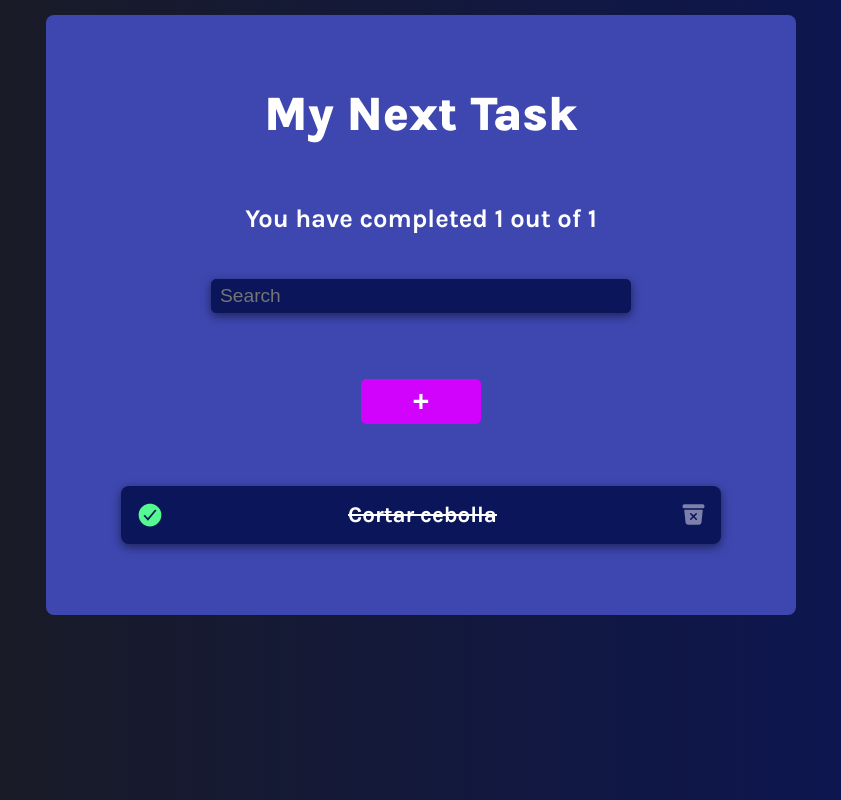
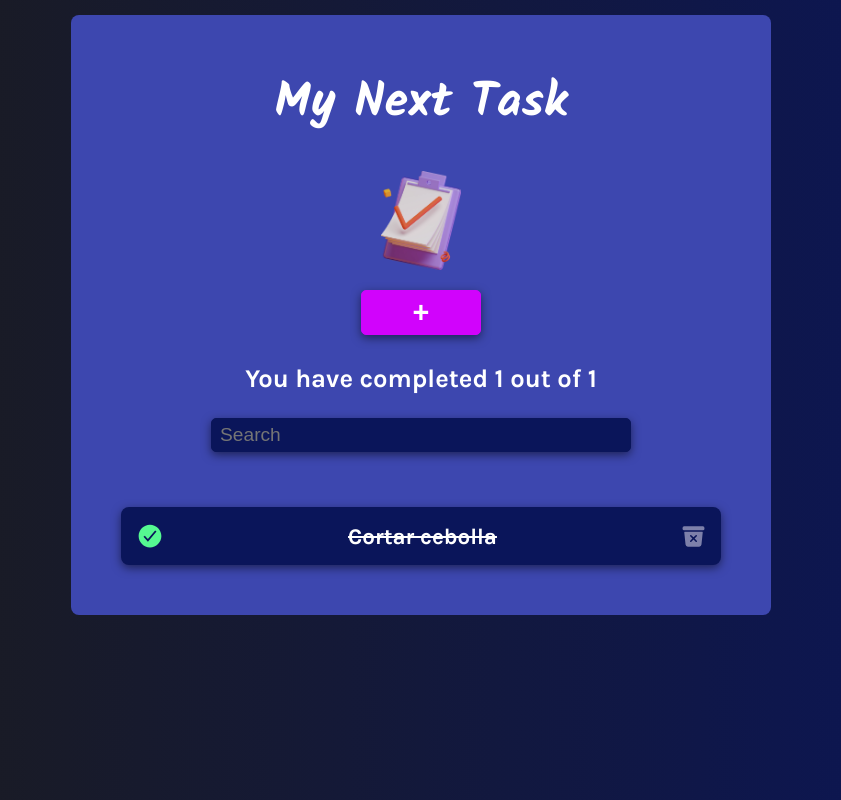
Before and after one commit to khisus19/to-do-react-app, a React (Vite) app: page / in a window 1280 px wide. Shown: the whole page, without its empty margins (219-1060 px from the left). Built offline with nearby package versions, Linux system fonts and the light colour scheme.

Commit message:
Conditional rendering for when there is no todo, put the graphic and some minor style tweaking

```diff
--- a/index.html
+++ b/index.html
@@ -6,7 +6,7 @@
     <meta name="viewport" content="width=device-width, initial-scale=1.0" />
     <link rel="preconnect" href="https://fonts.googleapis.com">
     <link rel="preconnect" href="https://fonts.gstatic.com" crossorigin>
-    <link href="https://fonts.googleapis.com/css2?family=Inter:wght@400;500;700&family=Karla:wght@400;500;700;800&display=swap" rel="stylesheet">
+    <link href="https://fonts.googleapis.com/css2?family=Kalam:wght@400;700&family=Karla:wght@400;500;700;800&display=swap" rel="stylesheet">
     <title>To Do React App</title>
   </head>
   <body>
--- a/src/App.css
+++ b/src/App.css
@@ -1,7 +1,7 @@
 .App {
   margin: 15px auto;
   width: 95%;
-  max-width: 750px;
+  max-width: 700px;
   min-height: 600px;
   padding: 20px 10px;
   display: flex;
@@ -14,8 +14,9 @@
 }
 .title {
   margin: 20px 0;
+  font-family: 'Kalam', cursive;
   font-size: 3rem;
-  font-weight: 800;
+  font-weight: 700;
   color: var(--white);
 }
 .subtitle {
@@ -34,8 +35,16 @@
   margin: 10px 0;
   background-color: var(--main-btn);
   border: 1px solid var(--main-btn);
+  box-shadow: var(--btn-shadow);
   border-radius: 5px;
   color: var(--white);
   font-size: 1.8rem;
   font-weight: 700;
 }
+.btn:active {
+  background-color: var(--main-btn-pressed);
+  box-shadow: none;
+}
+.checklist {
+  width: 80px;
+}
--- a/src/App.jsx
+++ b/src/App.jsx
@@ -56,16 +56,18 @@ function App() {
   return (
     <div className="App">
       <h1 className="title">My Next Task</h1>
+      <img src="./check-list-design.webp"
+        className="checklist" />
+
+      <CreateTodoButton
+        handleNewTodo={toggleModal} />
+
       <TodoCounter
         todosCount={todosCount}
-        completed_num={completedTodos}/>
+        completed_num={completedTodos}
+        todos={todos} />
 
-      <TodoSearch
-        search={handleSearch}/>
-
-      <CreateTodoButton
-        handleNewTodo={toggleModal}
-      />
+      {todos.length !== 0 && <TodoSearch search={handleSearch} />}
 
       <TodoList>
         {filteredTodos.map(todo => (
--- a/src/components/TodoCounter.jsx
+++ b/src/components/TodoCounter.jsx
@@ -2,9 +2,10 @@ import React from 'react'
 import "../styles/TodoCounter.css"
 
 export default function TodoCounter(props) {
-
-
+  let message = (props.todos.length === 0) ?
+    "Create your first ToDo" :
+    `You have completed ${props.completed_num} out of ${props.todosCount}`
   return (
-    <h2 className="todo-counter">You have completed {props.completed_num} out of {props.todosCount}</h2>
+    <h2 className="todo-counter">{message}</h2>
   )
 }
--- a/src/styles/ModalContent.css
+++ b/src/styles/ModalContent.css
@@ -10,7 +10,7 @@
   border-radius: 10px;
 }
 .modal-title {
-  font-family: 'Inter', sans-serif;
+  font-family: 'Karla', sans-serif;
   font-size: 2rem;
   font-weight: 700;
 }
@@ -20,7 +20,7 @@
   height: 200px;
   padding: 10px;
   border-radius: 5px;
-  font-family: 'Inter', sans-serif;
+  font-family: 'Karla', sans-serif;
   font-size: 1.6rem;
   font-weight: 500;
   color: var(--dark-blue);
```
Also changed, not shown: public/check-list-design.webp (added).
